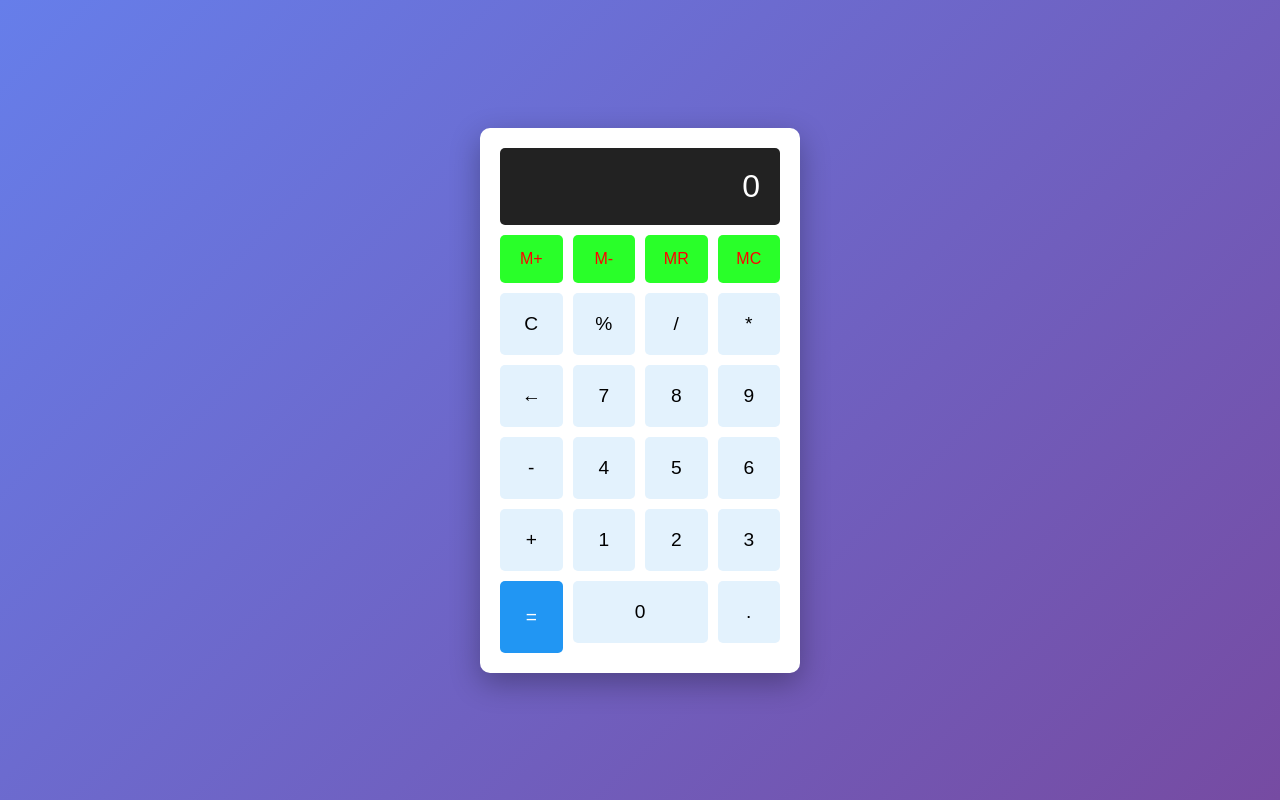
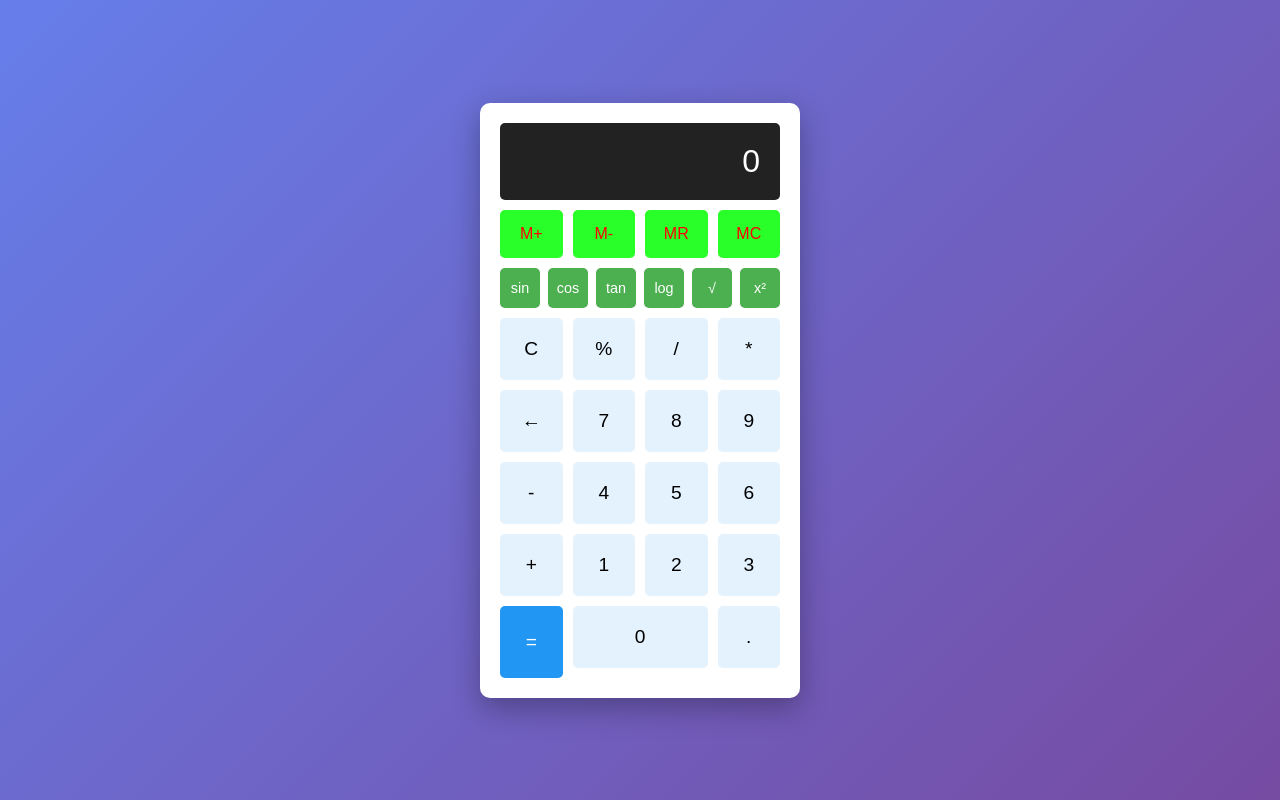
Before and after one commit to mian216/calculator-app, a plain HTML site: page index.html in a window 1280 px wide. Drawn offline with Linux system fonts and the light colour scheme.

Commit message:
Add scientific calculator - button style (v1)

```diff
--- a/index.html
+++ b/index.html
@@ -18,6 +18,15 @@
             <button onclick="memorySubtract()" class="memory-btn">M-</button>
             <button onclick="memoryRecall()" class="memory-btn">MR</button>
             <button onclick="memoryClear()" class="memory-btn">MC</button>
+        </div>
+        <!-- 新增科學計算按鈕區 -->
+        <div class="scientific-buttons">
+            <button onclick="scientificCalc('sin')">sin</button>
+            <button onclick="scientificCalc('cos')">cos</button>
+            <button onclick="scientificCalc('tan')">tan</button>
+            <button onclick="scientificCalc('log')">log</button>
+            <button onclick="scientificCalc('sqrt')">√</button>
+            <button onclick="scientificCalc('pow')">x²</button>
         </div>
 
         <div class="buttons">
--- a/script.js
+++ b/script.js
@@ -100,3 +100,43 @@ function showMemoryIndicator() {
 function hideMemoryIndicator() {
     display.style.borderLeft = 'none';
 }
+// 新增科學計算函數
+function scientificCalc(operation) {
+    try {
+        let value = eval(currentInput);
+        let result;
+
+        switch(operation) {
+            case 'sin':
+                result = Math.sin(value * Math.PI / 180);
+                break;
+            case 'cos':
+                result = Math.cos(value * Math.PI / 180);
+                break;
+            case 'tan':
+                result = Math.tan(value * Math.PI / 180);
+                break;
+            case 'log':
+                result = Math.log10(value);
+                break;
+            case 'sqrt':
+                result = Math.sqrt(value);
+                break;
+            case 'pow':
+                result = Math.pow(value, 2);
+                break;
+            default:
+                result = value;
+        }
+
+        currentInput = result.toString();
+        updateDisplay();
+    } catch (error) {
+        currentInput = 'Error';
+        updateDisplay();
+        setTimeout(() => {
+            currentInput = '0';
+            updateDisplay();
+        }, 1500);
+    }
+}
--- a/style.css
+++ b/style.css
@@ -74,6 +74,7 @@ button:active {
 .zero {
     grid-column: span 2;
 }
+
 /* 新增記憶按鈕樣式 */
 .memory-buttons {
     display: grid;
@@ -100,3 +101,22 @@ button:active {
 .memory-btn:active {
     transform: scale(0.95);
 }
+
+/* 科學計算按鈕樣式 */
+.scientific-buttons {
+    display: grid;
+    grid-template-columns: repeat(6, 1fr);
+    gap: 8px;
+    margin-bottom: 10px;
+}
+
+.scientific-buttons button {
+    padding: 12px 8px;
+    font-size: 0.9em;
+    background: #4caf50;
+    color: white;
+}
+
+.scientific-buttons button:hover {
+    background: #45a049;
+}
```
